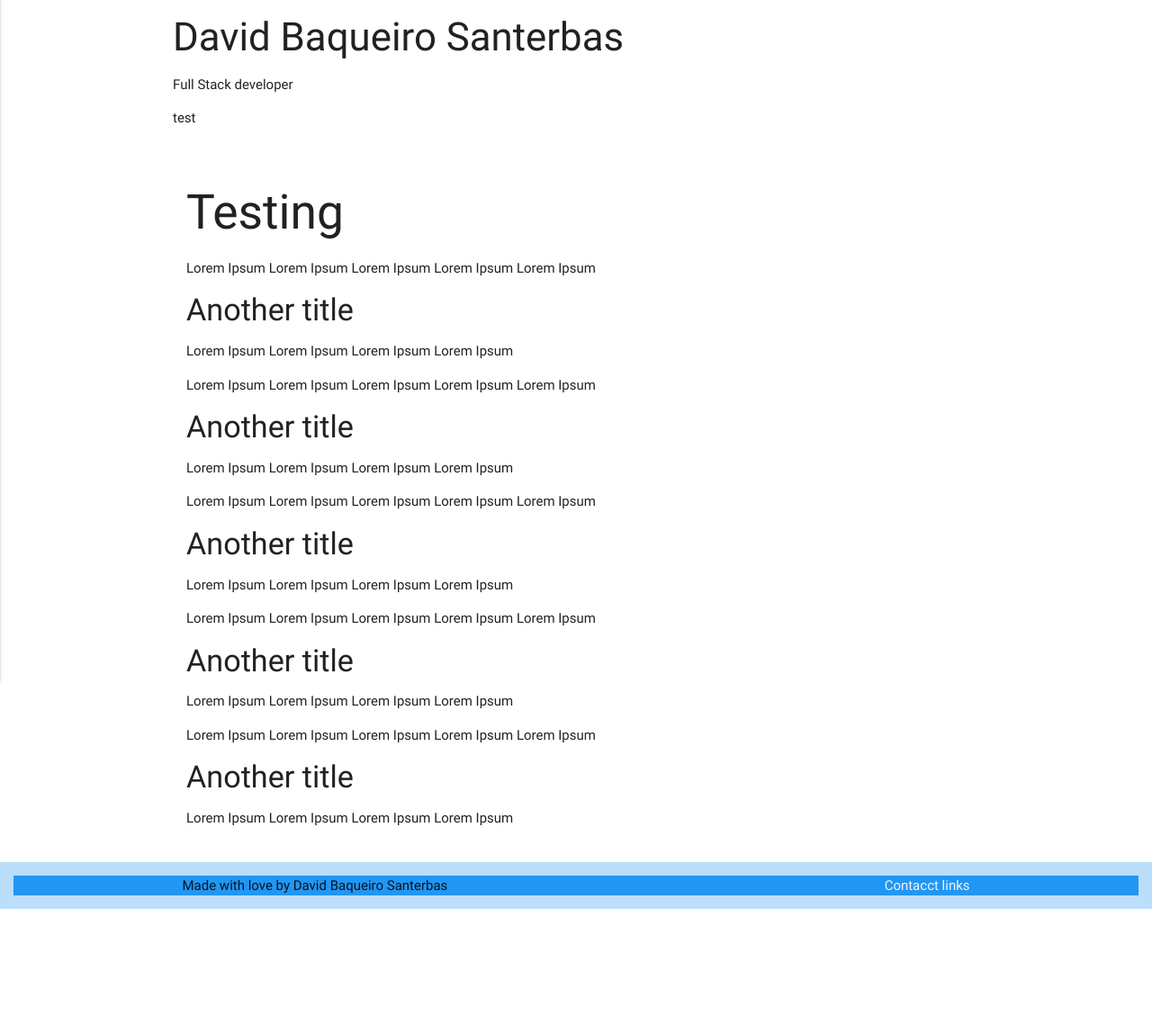
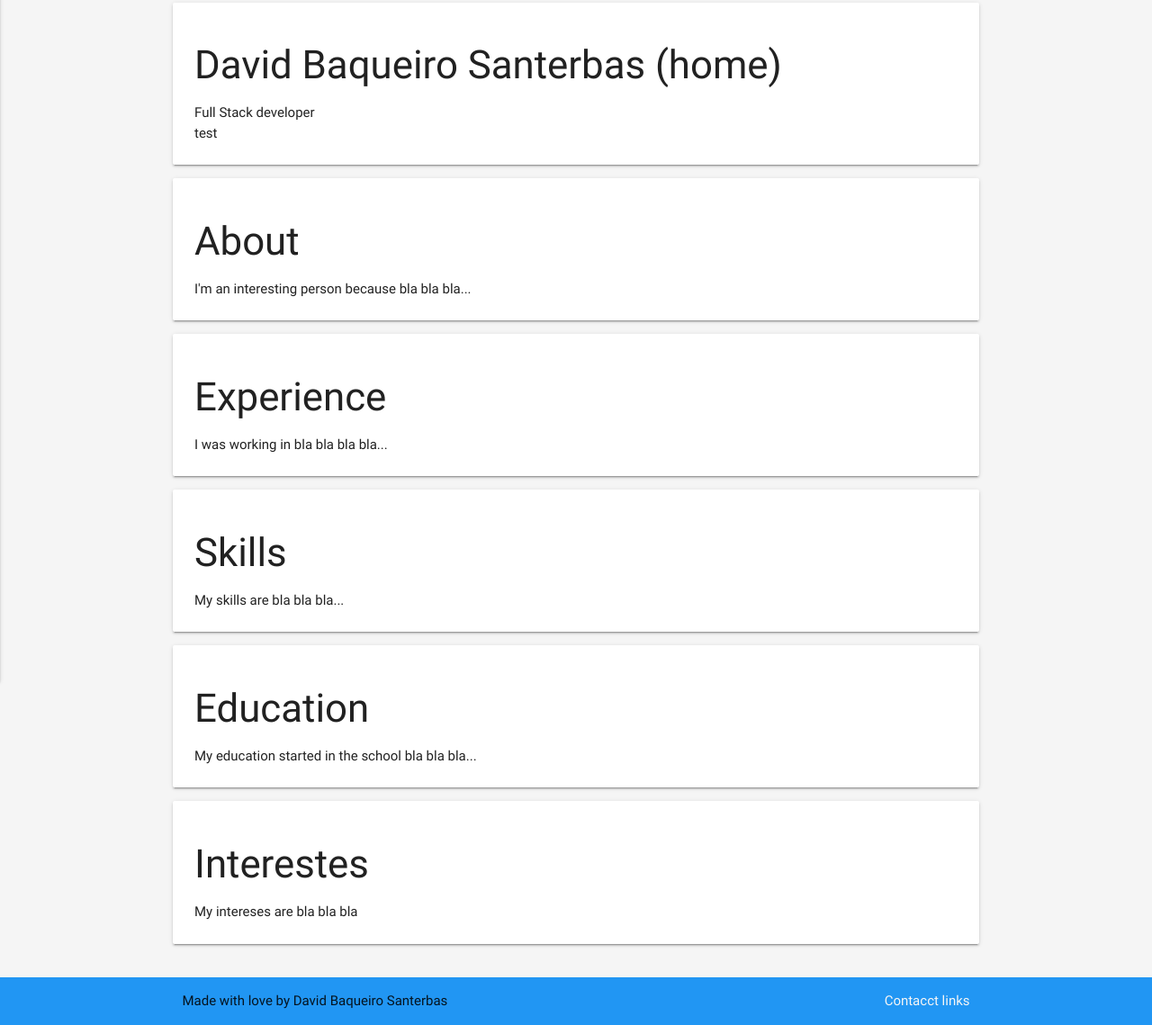
Before and after one commit to bakeiro/curriculum, a plain HTML site: page index.html in a window 1280 px wide. Shown: the part 103-1242 px from the top of the page at 90% size. Before the commit the page ends 1113 px from the top, so only its background shows below. Drawn offline with nearby package versions, Linux system fonts and the light colour scheme.

Commit message:
added the card to the page

```diff
--- a/index.html
+++ b/index.html
@@ -18,13 +18,14 @@
 
 </head>
 
-<body class="">
+<body class="grey lighten-4">
 
 	<!-- Particles and sidenav -->
 	<div class="header blue">
 		<br>
 		<br>
 		<br>
+
 		<ul id="slide-out" class="side-nav">
 			<li>
 				<a class="waves-effect" href="#!">Link 0</a>
@@ -45,45 +46,79 @@
 	</div>
 
 	<!-- card hover header -->
-	<div class="container white">
-		<h3>David Baqueiro Santerbas</h3>
-		<p>Full Stack developer</p>
-		<p>test</p>
+	<div class="container">
+
+		<div class="card horizontal">
+			<div class="card-stacked">
+				<div class="card-content">
+					<h3>David Baqueiro Santerbas (home)</h3>
+					<p>Full Stack developer</p>
+					<p>test</p>
+				</div>
+			</div>
+		</div>
+
 	</div>
 
 	<!-- rest of info -->
 	<div class="main">
 
-		<div class="main container white">
+		<div class="container">
 
+			<div class="card horizontal">
+				<div class="card-stacked">
+					<div class="card-content">
+						<h3>About</h3>
+						<p>I'm an interesting person because bla bla bla...</p>
+					</div>
+				</div>
+			</div>
+
+
+			<div class="card horizontal">
+				<div class="card-stacked">
+					<div class="card-content">
+						<h3>Experience</h3>
+						<p>I was working in bla bla bla bla...</p>
+					</div>
+				</div>
+			</div>
+
+
+			<div class="card horizontal">
+				<div class="card-stacked">
+					<div class="card-content">
+						<h3>Skills</h3>
+						<p>My skills are bla bla bla...</p>
+					</div>
+				</div>
+			</div>
+
+
+			<div class="card horizontal">
+				<div class="card-stacked">
+					<div class="card-content">
+						<h3>Education</h3>
+						<p>My education started in the school bla bla bla...</p>
+					</div>
+				</div>
+			</div>
+
+			<div class="card horizontal">
+				<div class="card-stacked">
+					<div class="card-content">
+						<h3>Interestes</h3>
+						<p>My intereses are bla bla bla</p>
+					</div>
+				</div>
+			</div>
 			<br>
-			<h2>Testing</h2>
-			<p>Lorem Ipsum Lorem Ipsum Lorem Ipsum Lorem Ipsum Lorem Ipsum</p>
 
-			<h4>Another title</h4>
-			<p>Lorem Ipsum Lorem Ipsum Lorem Ipsum Lorem Ipsum</p>
-			<p>Lorem Ipsum Lorem Ipsum Lorem Ipsum Lorem Ipsum Lorem Ipsum</p>
-
-			<h4>Another title</h4>
-			<p>Lorem Ipsum Lorem Ipsum Lorem Ipsum Lorem Ipsum</p>
-			<p>Lorem Ipsum Lorem Ipsum Lorem Ipsum Lorem Ipsum Lorem Ipsum</p>
-
-			<h4>Another title</h4>
-			<p>Lorem Ipsum Lorem Ipsum Lorem Ipsum Lorem Ipsum</p>
-			<p>Lorem Ipsum Lorem Ipsum Lorem Ipsum Lorem Ipsum Lorem Ipsum</p>
-
-			<h4>Another title</h4>
-			<p>Lorem Ipsum Lorem Ipsum Lorem Ipsum Lorem Ipsum</p>
-			<p>Lorem Ipsum Lorem Ipsum Lorem Ipsum Lorem Ipsum Lorem Ipsum</p>
-
-			<h4>Another title</h4>
-			<p>Lorem Ipsum Lorem Ipsum Lorem Ipsum Lorem Ipsum</p>
-			<br>
 		</div>
 	</div>
 
-	<footer class="blue lighten-4">
-		<div class="blue footer-copyright">
+	<footer class="blue">
+		<div class="footer-copyright">
 			<div class="container">
 				Made with love by David Baqueiro Santerbas
 				<a class="grey-text text-lighten-4 right" href="#!">Contacct links</a>
@@ -96,8 +131,8 @@
 	<script src="lib/node_modules/materialize-css/dist/js/materialize.min.js"></script>
 
 	<script>
-	 $(".button-collapse").sideNav();
-	 </script>
+		$(".button-collapse").sideNav();
+	</script>
 </body>
 
 </html>
```
